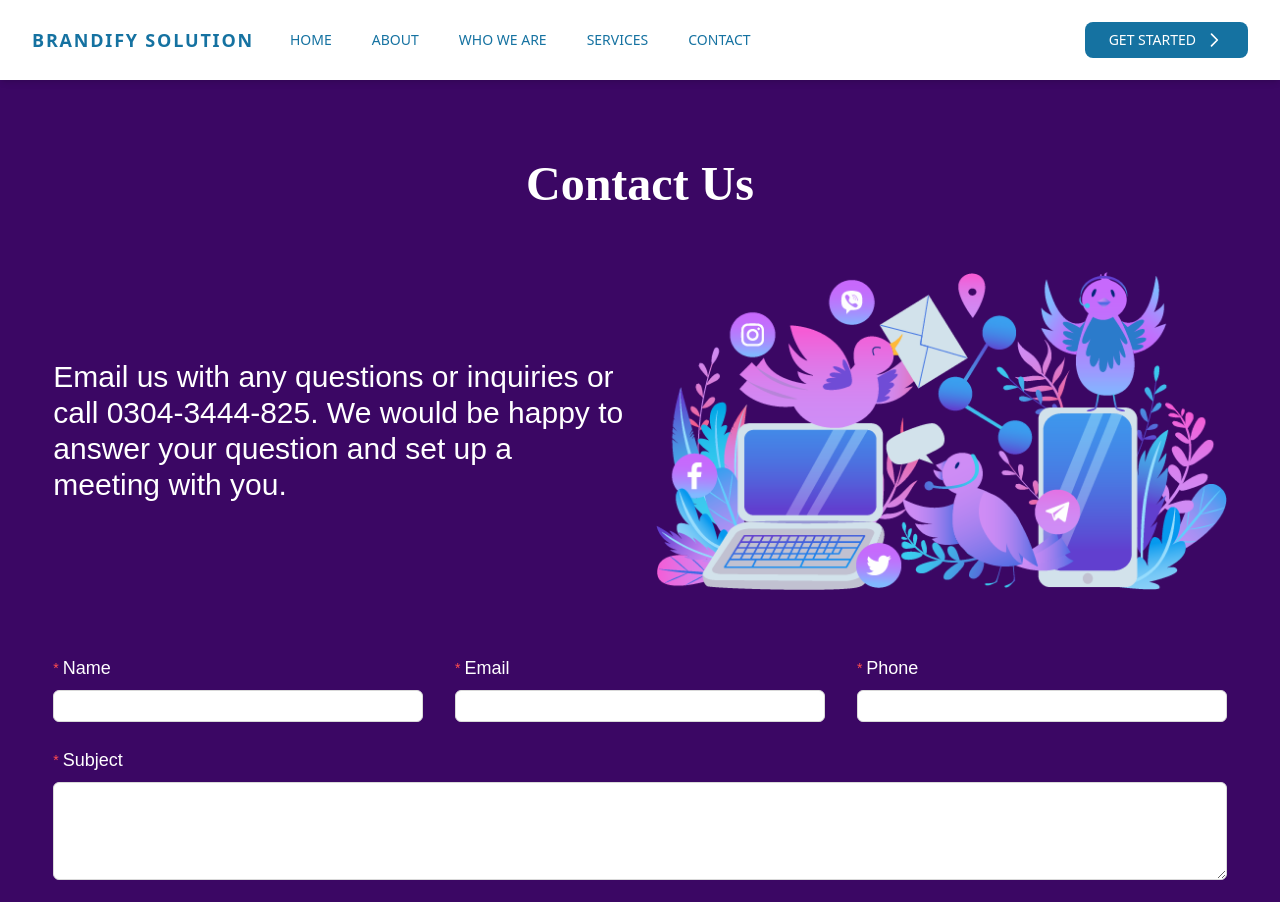
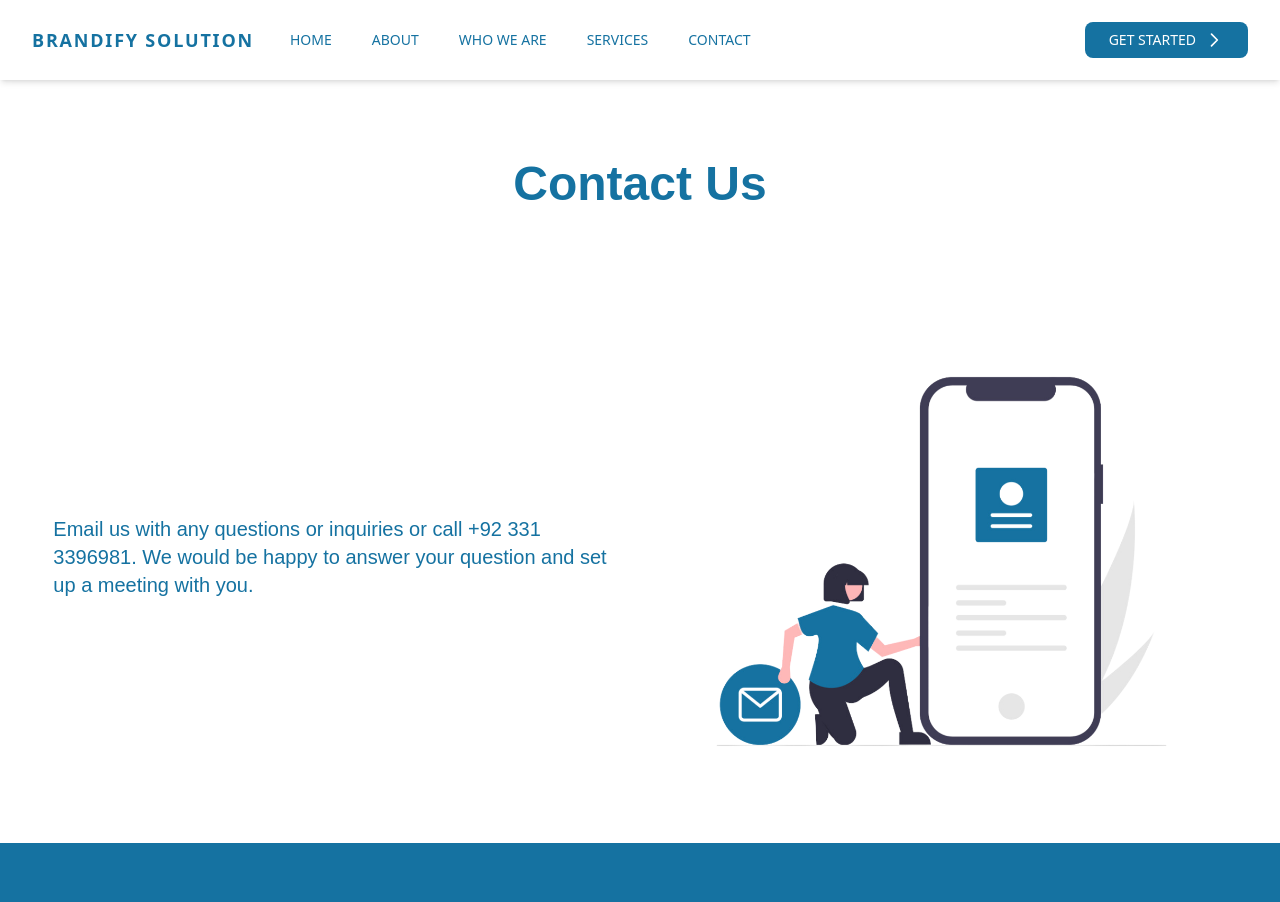
Before and after one commit to azizullahkhan16/khass_frontend, a Next.js app: page /contact in a window 1280 px wide. Shown: the top 902 px of the page. Built offline with nearby package versions, Linux system fonts and the light colour scheme.

Commit message:
changes about us

```diff
--- a/components/ContactComponents/ContactComponent1.jsx
+++ b/components/ContactComponents/ContactComponent1.jsx
@@ -2,11 +2,11 @@ import { Col, Row } from "antd";
 
 const ContactComponent1 = () => {
   return (
-    <Row justify="center" className="pt-24 bg-purple-950">
+    <Row justify="center" className="pt-24 bg-white">
       <Col md={22}>
         <Row justify="center" className="py-16">
           <Col md={24}>
-            <h3 className="text-center text-5xl text-white font-bold font-play">
+            <h3 className="text-center text-5xl text-primaryBlue font-monts font-semibold">
               Contact Us
             </h3>
           </Col>
@@ -14,8 +14,8 @@ const ContactComponent1 = () => {
 
         <Row justify="center" gutter={[32, 32]}>
           <Col md={12} className="self-center">
-            <p className="font-monts text-3xl text-white">
-              Email us with any questions or inquiries or call 0304-3444-825. We
+            <p className="font-monts text-xl text-primaryBlue">
+              Email us with any questions or inquiries or call +92 331 3396981. We
               would be happy to answer your question and set up a meeting with
               you.
             </p>
--- a/components/ContactComponents/ContactComponent2.jsx
+++ b/components/ContactComponents/ContactComponent2.jsx
@@ -16,7 +16,7 @@ const ContactComponent2 = () => {
   };
 
   return (
-    <Row justify="center" className="bg-purple-950 py-16">
+    <Row justify="center" className="bg-primaryBlue py-16">
       <Col md={22}>
         <Form
           form={form}
--- a/components/LayoutComponents/NavBar.jsx
+++ b/components/LayoutComponents/NavBar.jsx
@@ -11,7 +11,7 @@ const NavBar = () => {
             <div className="absolute inset-y-0 left-0 flex items-center sm:hidden">
               <button
                 type="button"
-                className="relative inline-flex items-center justify-center rounded-md p-2 text-[#1572A1] hover:bg-gray-700 hover:text-white focus:outline-none focus:ring-2 focus:ring-inset focus:ring-white"
+                className="relative inline-flex items-center justify-center rounded-md p-2 text-bg-primaryBlue hover:bg-primaryBlue hover:text-white focus:outline-none focus:ring-2 focus:ring-inset focus:ring-white"
                 aria-controls="mobile-menu"
                 aria-expanded="false"
               >
@@ -118,31 +118,42 @@ const NavBar = () => {
           <div className="space-y-1 px-2 pb-3 pt-2">
             <a
               href="#"
-              className="bg-gray-900 text-white block rounded-md px-3 py-2 text-base font-medium"
+              className="bg-primaryBlue text-white block rounded-md px-3 py-2 text-base font-medium"
               aria-current="page"
             >
-              Dashboard
+              Home
             </a>
             <a
               href="#"
-              className="text-gray-300 hover:bg-gray-700 hover:text-white block rounded-md px-3 py-2 text-base font-medium"
+              className="text-gray-300 hover:bg-primaryBlue hover:text-white block rounded-md px-3 py-2 text-base font-medium"
             >
-              Team
+              About
             </a>
             <a
               href="#"
-              className="text-gray-300 hover:bg-gray-700 hover:text-white block rounded-md px-3 py-2 text-base font-medium"
+              className="text-gray-300 hover:bg-primaryBlue hover:text-white block rounded-md px-3 py-2 text-base font-medium"
             >
-              Projects
+              Who we are
             </a>
             <a
               href="#"
-              className="text-gray-300 hover:bg-gray-700 hover:text-white block rounded-md px-3 py-2 text-base font-medium"
+              className="text-gray-300 hover:bg-primaryBlue hover:text-white block rounded-md px-3 py-2 text-base font-medium"
             >
-              Calendar
+              Services
+            </a>
+            <a
+              href="#"
+              className="text-gray-300 hover:bg-primaryBlue hover:text-white block rounded-md px-3 py-2 text-base font-medium"
+            >
+              Contact
             </a>
           </div>
         </div>
+
+
+
+
+
       </nav>
     </div>
   );
--- a/tailwind.config.js
+++ b/tailwind.config.js
@@ -11,7 +11,9 @@ module.exports = {
         monts: ["Montserrat", "sans-serif"],
         play: ["Playfair", "serif"],
       },
-      colors: {},
+      colors: {
+        primaryBlue: "#1572A1",
+      },
     },
   },
   plugins: [],
```
Also changed, not shown: public/assets/images/contact.png.
